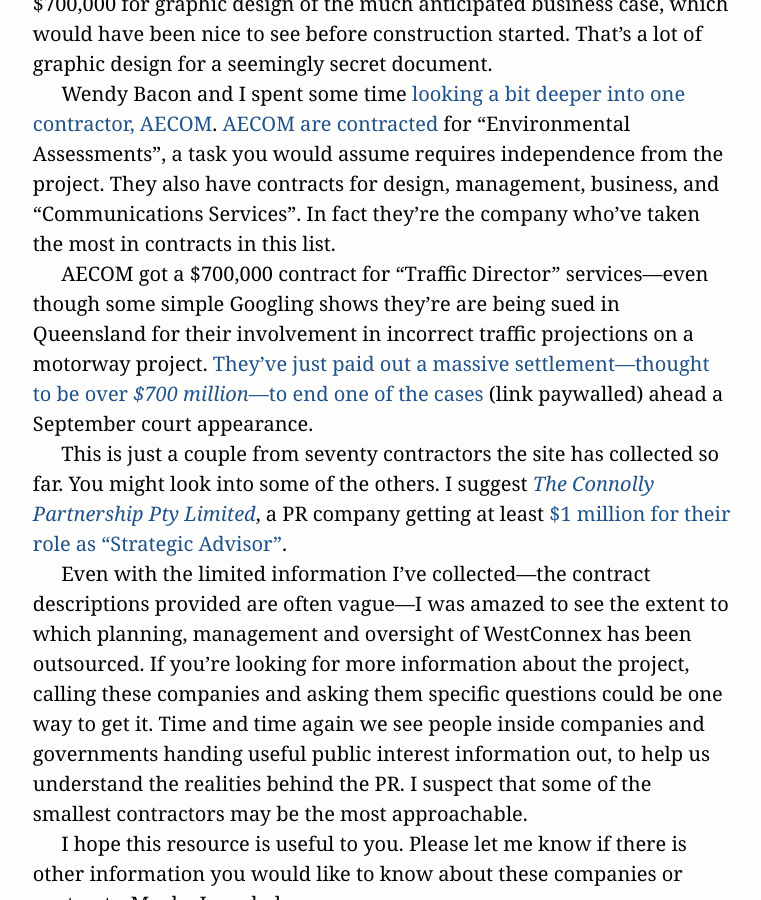
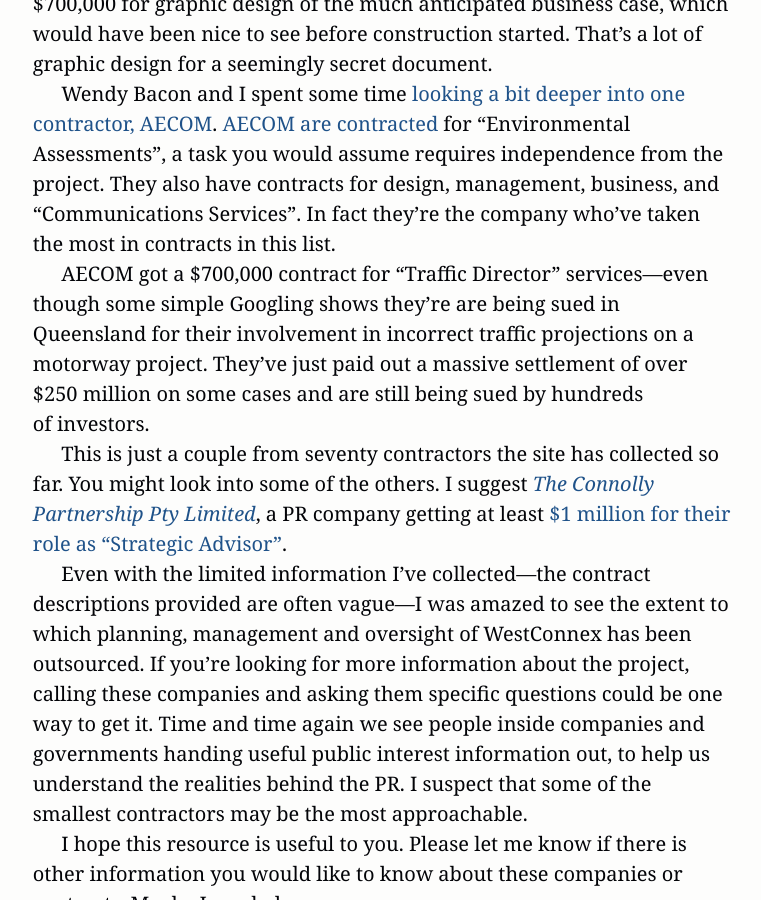
Before and after one commit to equivalentideas/home, a Jekyll site: the page built from _posts/2015-10-15-why-westconnex.markdown, in a window 1280 px wide and 900 px high, scrolled down 1435 px. Shown: the whole window, without its empty margins (257-1018 px from the left). Built offline with Jekyll 4.4.1, drawn with Linux system fonts in a browser that asks for light colours; nearby versions of some CDN libraries; Markdown is read by kramdown in place of the engine named in the settings.

Commit message:
Update information

```diff
--- a/_posts/2015-10-15-why-westconnex.markdown
+++ b/_posts/2015-10-15-why-westconnex.markdown
@@ -64,8 +64,8 @@
 AECOM got a $700,000 contract for “Traffic Director” services—even though
 some simple Googling shows they’re are being sued in Queensland
 for their involvement in incorrect traffic projections on a motorway project.
-[They’ve just paid out a massive settlement—thought to be over _$700 million_—to end one of the cases](http://www.theaustralian.com.au/business/dataroom/rivercity-motor-group-in-168bn-legal-settlement/story-fnjw8txa-1227457810858) (link paywalled)
-ahead a September court appearance.
+They’ve just paid out a massive settlement of
+over $250 million on some cases and are still being sued by hundreds of investors.
 
 This is just a couple from seventy contractors the site has collected so far.
 You might look into some of the others.
```
